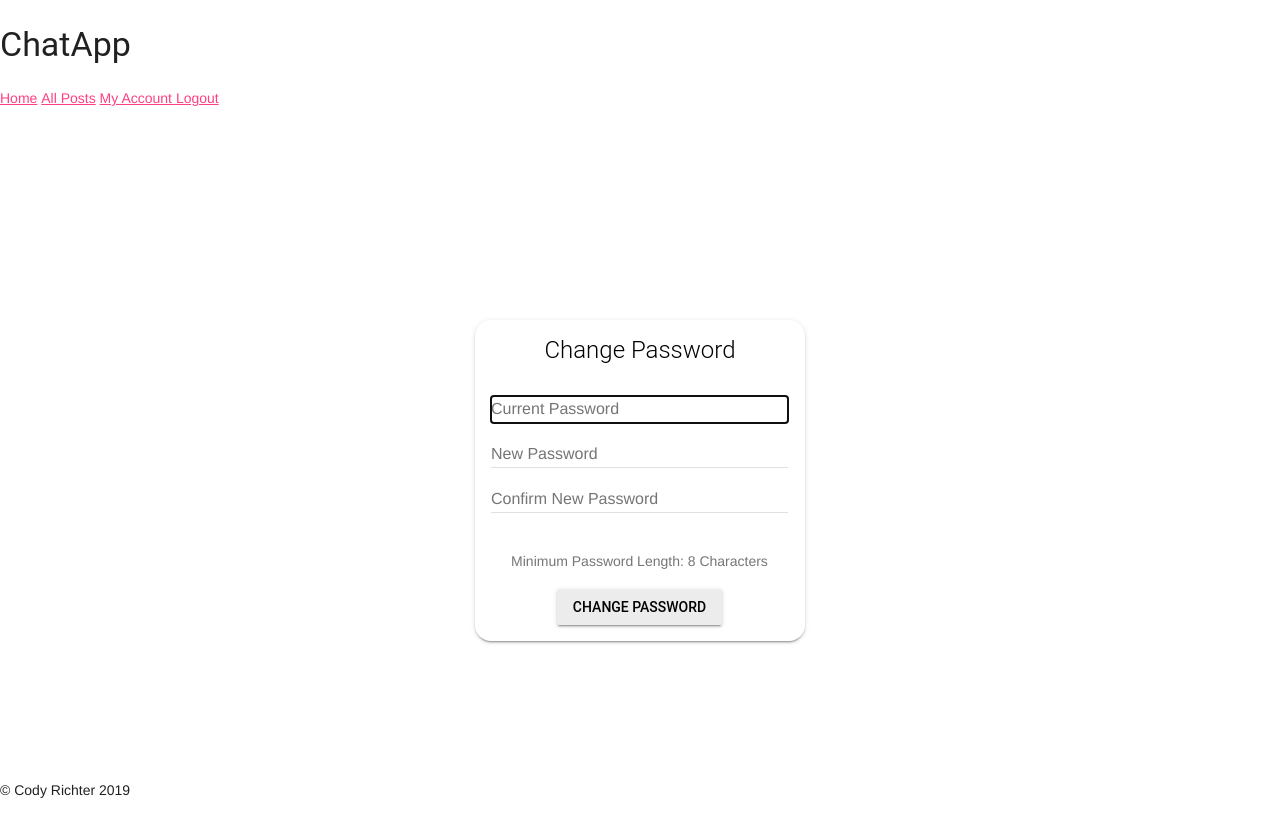
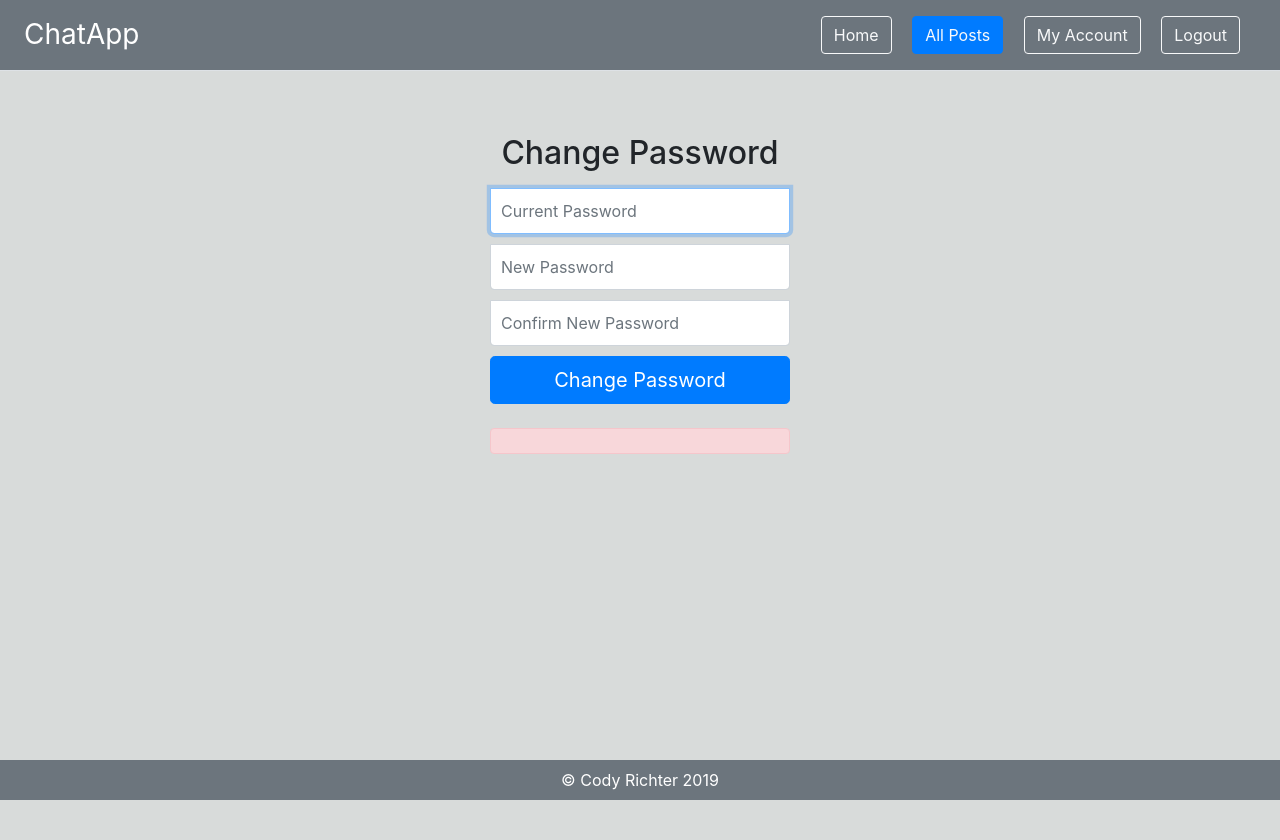
Before and after one commit to CodyRichter/cr_dynamic, a Django app: page /auth/password_change/ in a window 1280 px wide. Before the commit the page ends 798 px from the top, so only its background shows below. Run offline with Django 3.2, Linux system fonts and the light colour scheme; the visitor is signed in with stand-in values (Sample User, id 1); some libraries are stand-ins or nearby versions.

Commit message:
update change password

```diff
--- a/templates/base.html
+++ b/templates/base.html
@@ -16,6 +16,35 @@
             min-height: 105vh;
         }
 
+        .form-signin {
+          width: 100%;
+          max-width: 330px;
+          padding: 15px;
+          margin: 0 auto;
+        }
+        .form-signin .checkbox {
+          font-weight: 400;
+        }
+        .form-signin .form-control {
+          position: relative;
+          box-sizing: border-box;
+          height: auto;
+          padding: 10px;
+          font-size: 16px;
+        }
+        .form-signin .form-control:focus {
+          z-index: 2;
+        }
+        .form-signin input[type="email"] {
+          margin-bottom: -1px;
+          border-bottom-right-radius: 0;
+          border-bottom-left-radius: 0;
+        }
+        .form-signin input[type="password"] {
+          margin-bottom: 10px;
+          border-top-left-radius: 0;
+          border-top-right-radius: 0;
+        }
     </style>
 </head>
 
--- a/templates/registration/login.html
+++ b/templates/registration/login.html
@@ -1,9 +1,10 @@
 {% extends 'base.html' %}
 
 {% block title %}Login{% endblock title %}
+
 {% block content %}
 
-    <div class="text-center justify-content-center container" style="max-width: 970px;">
+    <div class="text-center justify-content-center container">
         <div class="container">
             <form class="form-signin" method="post">
                 {% csrf_token %}
--- a/templates/registration/password_change_form.html
+++ b/templates/registration/password_change_form.html
@@ -1,64 +1,29 @@
-<!DOCTYPE html>
-<html lang="en">
-<head>
-    {% load static %}
-    <link rel="stylesheet" href="https://fonts.googleapis.com/icon?family=Material+Icons">
-    <link rel="stylesheet" href="https://code.getmdl.io/1.3.0/material.indigo-pink.min.css">
-    <script defer src="https://code.getmdl.io/1.3.0/material.min.js"></script>
-    <link rel="stylesheet" href='{% static 'page/styles.css' %}'>
+{% extends 'base.html' %}
 
-    <meta charset="UTF-8">
-    <title>{{ SITE_NAME }}: Change Password</title>
-    {% csrf_token %}
-</head>
+{% block title %}Change Password{% endblock title %}
 
-<body>
+{% block content %}
 
-<div class="mdl-layout mdl-js-layout">
-    {% include '_header.html' %}
-    <main class="mdl-layout__content">
-        <br>
-        <br>
-        <br>
-        <div class="mdl-grid" style="text-align: center">
-            <div class="mdl-cell mdl-cell--12-col" style="display: inline-block">
-            </div>
+    <div class="text-center justify-content-center container" style="max-width: 970px;">
+        <div class="container">
+            <form class="form-signin" method="post">
 
-            <div class="mdl-cell mdl-cell--4-col">
-
-            </div>
-            <div class="mdl-cell mdl-cell--4-col" style="padding-top: 15vh">
-
-                <div class="mdl-card mdl-shadow--2dp" style="display: inline-block; border-radius: 1em;">
-                    <div class="mdl-card__title mdl-card--expand" style="display: inline-block">
-                        <h2 class="mdl-card__title-text">Change Password</h2>
-                    </div>
-                    <div class="mdl-card__supporting-text">
-                        <form method="post" class="text-content">
                 {% csrf_token %}
 
-                            <input class="mdl-textfield__input" type="password" name="old_password" autofocus required
-                                   id="id_old_password" ,
-                                   placeholder="Current Password"> <br>
+                <h2 class="mb-3">Change Password</h2>
 
-                            <input class="mdl-textfield__input" type="password" name="new_password1" required
-                                   id="id_new_password1"
-                                   placeholder="New Password"> <br>
+                <input class="form-control" type="password" name="old_password"
+                       autofocus required id="id_old_password" placeholder="Current Password">
 
-                            <input class="mdl-textfield__input" type="password" name="new_password2" required
-                                   id="id_new_password2"
-                                   placeholder="Confirm New Password"> <br> <br>
+                <input class="form-control" type="password" name="new_password1" required id="id_new_password1"
+                       placeholder="New Password">
 
-                            <p>Minimum Password Length: 8 Characters</p>
+                <input class="form-control" type="password" name="new_password2" required id="id_new_password2"
+                       placeholder="Confirm New Password">
 
-                            <button type="submit"
-                                    class="mdl-button mdl-js-button mdl-button--raised mdl-js-ripple-effect">Change
-                                Password
-                            </button>
-
-                            <div>
+                <input class="btn btn-lg btn-primary btn-block mb-4" type="submit" value="Change Password"/>
+                <div class="alert alert-danger" role="alert">
                     {% if form.errors %}
-                                    <br>
                     {% for field in form %}
                         {% for error in field.errors %}
                             <p class="form-error">{{ error|escape }}</p>
@@ -72,24 +37,5 @@
             </form>
         </div>
     </div>
-            </div>
-            <div class="mdl-cell mdl-cell--4-col">
 
-            </div>
-
-            <div class="mdl-cell mdl-cell--4-col">
-
-            </div>
-            <div class="mdl-cell mdl-cell--4-col">
-
-            </div>
-            <div class="mdl-cell mdl-cell--4-col">
-
-            </div>
-
-        </div>
-    </main>
-    {% include '_footer.html' %}
-</div>
-</body>
-</html>
+{% endblock content %}
```
Also changed, not shown: templates/registration/change_password.html (deleted, +0 -66 lines). Lines whose indentation alone changed are shown as unchanged.
